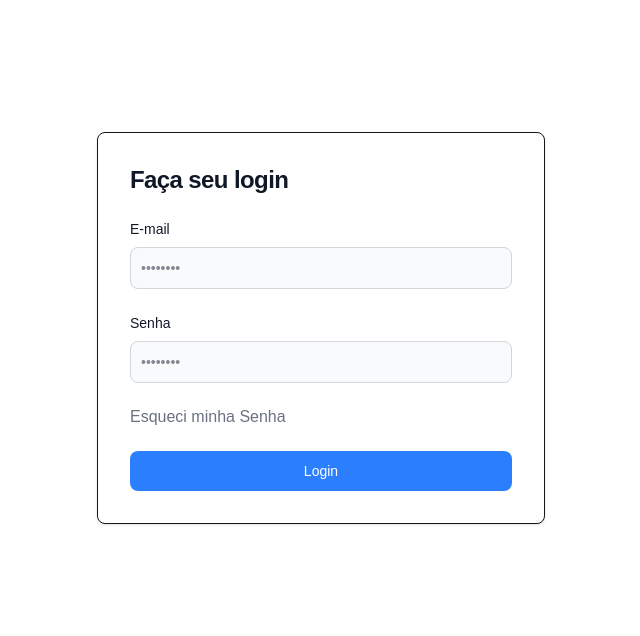
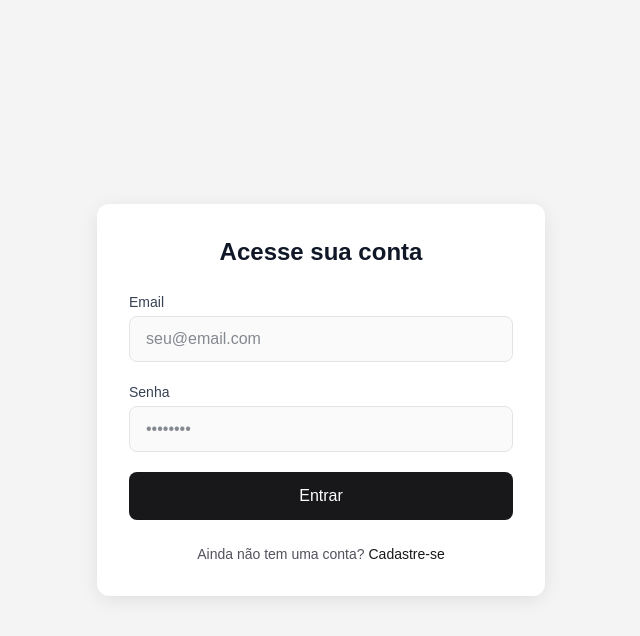
Before and after one commit to raonych/ReBit, a Next.js app: page /login in a window 1280 px wide. Shown: the top 636 px of the page, without its empty margins (319-959 px from the left). Built offline with nearby package versions, Linux system fonts and the light colour scheme.

Commit message:
fix: remodelando formularios

```diff
--- a/src/app/(auth)/cadastro/page.tsx
+++ b/src/app/(auth)/cadastro/page.tsx
@@ -51,19 +51,19 @@ export default function Cadastro() {
     }
   };
  return (
-    <div className="flex flex-col items-center justify-center min-h-screen bg-gray-50">
-      <form onSubmit={handleSubmit} className="w-full max-w-md p-8 space-y-6 bg-white rounded-lg shadow-md">
-        <h1 className="text-2xl font-bold text-center text-gray-800">Crie sua conta</h1>
+    <div className="min-h-screen bg-zinc-100 flex items-center justify-center p-4">
+      <div className="w-full max-w-md bg-white rounded-xl shadow-[0_4px_20px_-2px_rgba(0,0,0,0.1)] p-8 transition-all hover:shadow-[0_6px_24px_-2px_rgba(0,0,0,0.15)]">
+        <h1 className="text-2xl font-bold text-gray-900 mb-6 text-center">Crie sua conta</h1>
 
         {error && (
-          <div className="p-4 text-sm text-red-700 bg-red-100 rounded-lg">
+          <div className="mb-4 p-3 text-sm text-red-600 bg-red-50 rounded-lg border border-red-100">
             {error}
           </div>
         )}
 
-        <div className="space-y-4">
+        <form onSubmit={handleSubmit} className="space-y-5">
           <div>
-            <label htmlFor="nome" className="block text-sm font-medium text-gray-700">
+            <label htmlFor="nome" className="block text-sm font-medium text-gray-700 mb-1">
               Nome completo
             </label>
             <input
@@ -73,13 +73,13 @@ export default function Cadastro() {
               value={formData.nome}
               onChange={handleChange}
               required
-              className="w-full px-3 py-2 mt-1 border border-gray-300 rounded-md shadow-sm focus:outline-none focus:ring-blue-500 focus:border-blue-500"
+              className="w-full px-4 py-2.5 text-gray-900 bg-zinc-50 border border-zinc-200 rounded-lg focus:ring-2 focus:ring-zinc-800 focus:border-transparent transition-all"
               placeholder="Seu nome"
             />
           </div>
 
           <div>
-            <label htmlFor="email" className="block text-sm font-medium text-gray-700">
+            <label htmlFor="email" className="block text-sm font-medium text-gray-700 mb-1">
               Email
             </label>
             <input
@@ -89,13 +89,13 @@ export default function Cadastro() {
               value={formData.email}
               onChange={handleChange}
               required
-              className="w-full px-3 py-2 mt-1 border border-gray-300 rounded-md shadow-sm focus:outline-none focus:ring-blue-500 focus:border-blue-500"
+              className="w-full px-4 py-2.5 text-gray-900 bg-zinc-50 border border-zinc-200 rounded-lg focus:ring-2 focus:ring-zinc-800 focus:border-transparent transition-all"
               placeholder="seu@email.com"
             />
           </div>
 
           <div>
-            <label htmlFor="senha" className="block text-sm font-medium text-gray-700">
+            <label htmlFor="senha" className="block text-sm font-medium text-gray-700 mb-1">
               Senha
             </label>
             <input
@@ -106,13 +106,14 @@ export default function Cadastro() {
               onChange={handleChange}
               required
               minLength={6}
-              className="w-full px-3 py-2 mt-1 border border-gray-300 rounded-md shadow-sm focus:outline-none focus:ring-blue-500 focus:border-blue-500"
+              className="w-full px-4 py-2.5 text-gray-900 bg-zinc-50 border border-zinc-200 rounded-lg focus:ring-2 focus:ring-zinc-800 focus:border-transparent transition-all"
               placeholder="••••••••"
             />
-            <p className="mt-1 text-xs text-gray-500">Mínimo 6 caracteres</p>
+            <p className="mt-1 text-xs text-zinc-500">Mínimo 6 caracteres</p>
           </div>
 
-          <div className="flex items-center">
+          <div className="flex items-start">
+            <div className="flex items-center h-5">
               <input
                 id="termos"
                 name="termos"
@@ -120,42 +121,43 @@ export default function Cadastro() {
                 checked={formData.termos}
                 onChange={handleChange}
                 required
-              className="w-4 h-4 text-blue-600 border-gray-300 rounded focus:ring-blue-500"
+                className="w-4 h-4 text-zinc-800 bg-zinc-100 border-zinc-300 rounded focus:ring-zinc-800 focus:ring-2"
               />
-            <label htmlFor="termos" className="block ml-2 text-sm text-gray-700">
+            </div>
+            <label htmlFor="termos" className="ml-2 text-sm text-zinc-700">
               Eu concordo com os {' '}
-              <a href="#" className="text-blue-600 hover:underline">
+              <a href="#" className="font-medium text-zinc-900 hover:underline">
                 Termos e Condições
               </a>
             </label>
           </div>
-        </div>
 
-        <div>
           <button
             type="submit"
             disabled={isLoading}
-            className={`w-full flex justify-center py-2 px-4 border border-transparent rounded-md shadow-sm text-sm font-medium text-white bg-blue-600 hover:bg-blue-700 focus:outline-none focus:ring-2 focus:ring-offset-2 focus:ring-blue-500 ${isLoading ? 'opacity-70 cursor-not-allowed' : ''}`}
+            className={`w-full py-3 px-4 rounded-lg font-medium text-white bg-zinc-900 hover:bg-zinc-800 focus:outline-none focus:ring-2 focus:ring-offset-2 focus:ring-zinc-800 transition-colors ${
+              isLoading ? 'opacity-80 cursor-not-allowed' : ''
+            }`}
           >
             {isLoading ? (
-              <>
-                <svg className="w-5 h-5 mr-3 -ml-1 animate-spin" xmlns="http://www.w3.org/2000/svg" fill="none" viewBox="0 0 24 24">
+              <span className="flex items-center justify-center">
+                <svg className="animate-spin -ml-1 mr-2 h-4 w-4 text-white" xmlns="http://www.w3.org/2000/svg" fill="none" viewBox="0 0 24 24">
                   <circle className="opacity-25" cx="12" cy="12" r="10" stroke="currentColor" strokeWidth="4"></circle>
                   <path className="opacity-75" fill="currentColor" d="M4 12a8 8 0 018-8V0C5.373 0 0 5.373 0 12h4zm2 5.291A7.962 7.962 0 014 12H0c0 3.042 1.135 5.824 3 7.938l3-2.647z"></path>
                 </svg>
                 Cadastrando...
-              </>
+              </span>
             ) : 'Cadastrar'}
           </button>
-        </div>
+        </form>
 
-        <div className="text-sm text-center text-gray-600">
-          Já tem uma conta? {' '}
-          <a href="/login" className="font-medium text-blue-600 hover:text-blue-500">
+        <div className="mt-6 text-center text-sm text-zinc-600">
+          Já tem uma conta?{' '}
+          <a href="/login" className="font-medium text-zinc-900 hover:underline">
             Faça login
           </a>
         </div>
-      </form>
+      </div>
     </div>
   );
 }
--- a/src/app/(auth)/login/page.tsx
+++ b/src/app/(auth)/login/page.tsx
@@ -1,39 +1,106 @@
-export default function Login(){
+'use client'
+import { useState } from 'react';
+import { useRouter } from 'next/navigation';
+
+export default function Login() {
+  const [formData, setFormData] = useState({
+    email: '',
+    senha: ''
+  });
+  const [error, setError] = useState('');
+  const [isLoading, setIsLoading] = useState(false);
+  const router = useRouter();
+
+  const handleChange = (e: React.ChangeEvent<HTMLInputElement>) => {
+    const { name, value } = e.target;
+    setFormData(prev => ({
+      ...prev,
+      [name]: value
+    }));
+  };
+
+  const handleSubmit = async (e: React.FormEvent) => {
+    e.preventDefault();
+    setIsLoading(true);
+    setError('');
+
+    // Simulação de login (a API ainda não está implementada)
+    setTimeout(() => {
+      setIsLoading(false);
+      router.push('/dashboard'); // Redireciona após login fictício
+    }, 2000);
+  };
+
   return (
-    <form>
-      <div className="flex flex-col items-center justify-center px-6 py-8 mx-auto lg:py mt-25">
-        <div className="w-full bg-white rounded-lg shadow border md:mt-0 sm:max-w-md xl:p-0">
-          <div className="p-6 space-y-4 md:space-y-6 sm:p-8">
-            <p className="text-xl font-bold leading-tight tracking-tight text-gray-900 md:text-2xl">
-              Faça seu login
-            </p><div>
+    <div className="min-h-screen bg-zinc-100 flex items-center justify-center p-4">
+      <div className="w-full max-w-md bg-white rounded-xl shadow-[0_4px_20px_-2px_rgba(0,0,0,0.1)] p-8 transition-all hover:shadow-[0_6px_24px_-2px_rgba(0,0,0,0.15)]">
+        <h1 className="text-2xl font-bold text-gray-900 mb-6 text-center">Acesse sua conta</h1>
+
+        {error && (
+          <div className="mb-4 p-3 text-sm text-red-600 bg-red-50 rounded-lg border border-red-100">
+            {error}
           </div>
+        )}
+
+        <form onSubmit={handleSubmit} className="space-y-5">
           <div>
-              <label className="block mb-2 text-sm font-medium text-gray-900">
-                E-mail
+            <label htmlFor="email" className="block text-sm font-medium text-gray-700 mb-1">
+              Email
             </label>
-              <input className="bg-gray-50 border border-gray-300 text-gray-900 sm:text-sm rounded-lg block w-full p-2.5" placeholder="••••••••" id="password" type="password" />
+            <input
+              id="email"
+              name="email"
+              type="email"
+              value={formData.email}
+              onChange={handleChange}
+              required
+              className="w-full px-4 py-2.5 text-gray-900 bg-zinc-50 border border-zinc-200 rounded-lg focus:ring-2 focus:ring-zinc-800 focus:border-transparent transition-all"
+              placeholder="seu@email.com"
+            />
           </div>
+
           <div>
-              <label className="block mb-2 text-sm font-medium text-gray-900">
+            <label htmlFor="senha" className="block text-sm font-medium text-gray-700 mb-1">
               Senha
             </label>
-              <input className="bg-gray-50 border border-gray-300 text-gray-900 sm:text-sm rounded-lg block w-full p-2.5" placeholder="••••••••" id="confirmPassword" type="password" />
+            <input
+              id="senha"
+              name="senha"
+              type="password"
+              value={formData.senha}
+              onChange={handleChange}
+              required
+              className="w-full px-4 py-2.5 text-gray-900 bg-zinc-50 border border-zinc-200 rounded-lg focus:ring-2 focus:ring-zinc-800 focus:border-transparent transition-all"
+              placeholder="••••••••"
+            />
           </div>
-            <div className="flex items-start">
-              <div className="flex items-center h-5">
-                <label className="font-light text-gray-500 text-gray-300">
-                  <a href="#" className="font-medium text-primary-600 hover:underline text-primary-500">
-                     Esqueci minha Senha
+
+          <button
+            type="submit"
+            disabled={isLoading}
+            className={`w-full py-3 px-4 rounded-lg font-medium text-white bg-zinc-900 hover:bg-zinc-800 focus:outline-none focus:ring-2 focus:ring-offset-2 focus:ring-zinc-800 transition-colors ${
+              isLoading ? 'opacity-80 cursor-not-allowed' : ''
+            }`}
+          >
+            {isLoading ? (
+              <span className="flex items-center justify-center">
+                <svg className="animate-spin -ml-1 mr-2 h-4 w-4 text-white" xmlns="http://www.w3.org/2000/svg" fill="none" viewBox="0 0 24 24">
+                  <circle className="opacity-25" cx="12" cy="12" r="10" stroke="currentColor" strokeWidth="4"></circle>
+                  <path className="opacity-75" fill="currentColor" d="M4 12a8 8 0 018-8V0C5.373 0 0 5.373 0 12h4zm2 5.291A7.962 7.962 0 014 12H0c0 3.042 1.135 5.824 3 7.938l3-2.647z"></path>
+                </svg>
+                Entrando...
+              </span>
+            ) : 'Entrar'}
+          </button>
+        </form>
+
+        <div className="mt-6 text-center text-sm text-zinc-600">
+          Ainda não tem uma conta?{' '}
+          <a href="/cadastro" className="font-medium text-zinc-900 hover:underline">
+            Cadastre-se
           </a>
-                </label>
         </div>
       </div>
-            <button className="w-full bg-blue-500 hover:bg-blue-700 focus:ring-4 focus:outline-none focus:ring-primary-300 font-medium rounded-lg text-sm px-5 py-2.5 text-center focus:ring-blue-800 text-white" type="submit">
-              Login
-            </button>
     </div>
-        </div>
-      </div></form>
   );
 }
```
Lines whose indentation alone changed are shown as unchanged.
